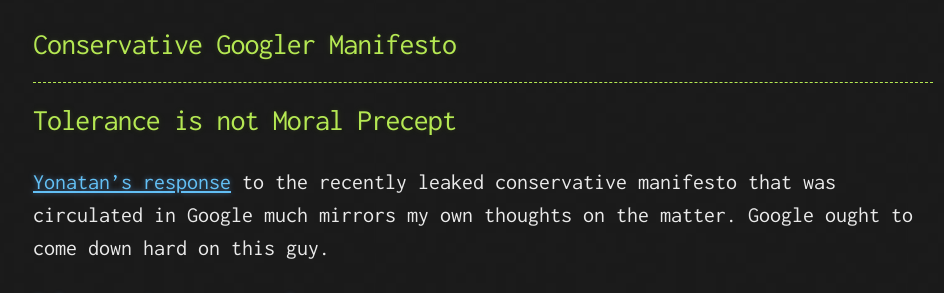
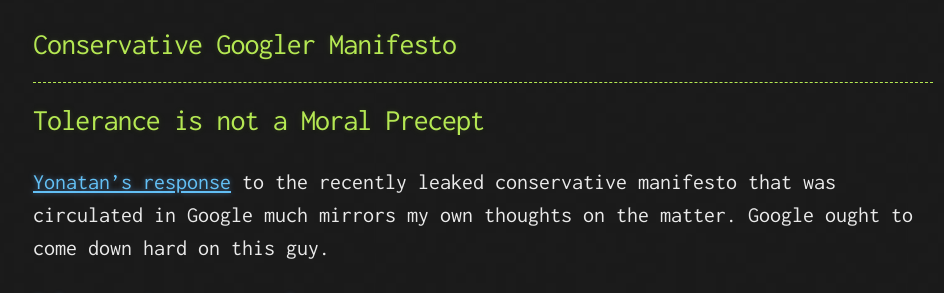
Before and after one commit to mcqueenjordan/mcqueenjordan.github.io, a Jekyll site: the page built from _thought/conservative-googler-manifesto.md, in a window 1280 px wide. Shown: the part 228-521 px from the top of the page, without its empty margins (157-1101 px from the left). Built offline with Jekyll 4.4.1, drawn with Linux system fonts in a browser that asks for light colours.

Commit message:
grammatical error fix

```diff
--- a/_thought/conservative-googler-manifesto.md
+++ b/_thought/conservative-googler-manifesto.md
@@ -1,7 +1,7 @@
 ---
 layout: thought
 title: Conservative Googler Manifesto
-subtitle: Tolerance is not Moral Precept
+subtitle: Tolerance is not a Moral Precept
 name: conservative-googler-manifesto
 published_date: 2017-08-06
 category: post
```
